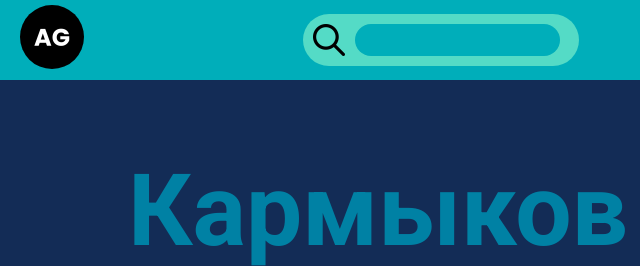
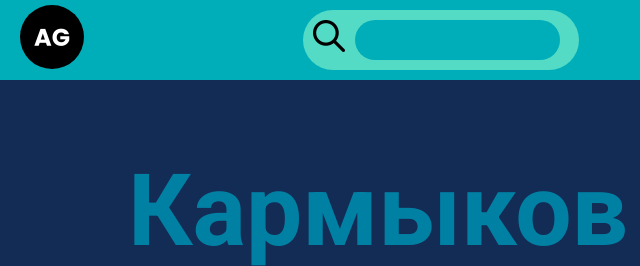
Before and after one commit to AgaspherGames/Site, a plain HTML site: page index.html in a window 1280 px wide. Shown: the top 266 px of the page, 0-640 px from the left. Drawn offline with Linux system fonts and the light colour scheme.

Commit message:
Update style.css

```diff
--- a/style.css
+++ b/style.css
@@ -63,6 +63,11 @@ main{
     margin: auto;
     height: 4vh;
     width: 80%;
+
+    box-sizing: border-box;
+    padding: 20px;
+    font-size: 32px;
+    color: #170028;
 }
 
 .search input:focus{
```
